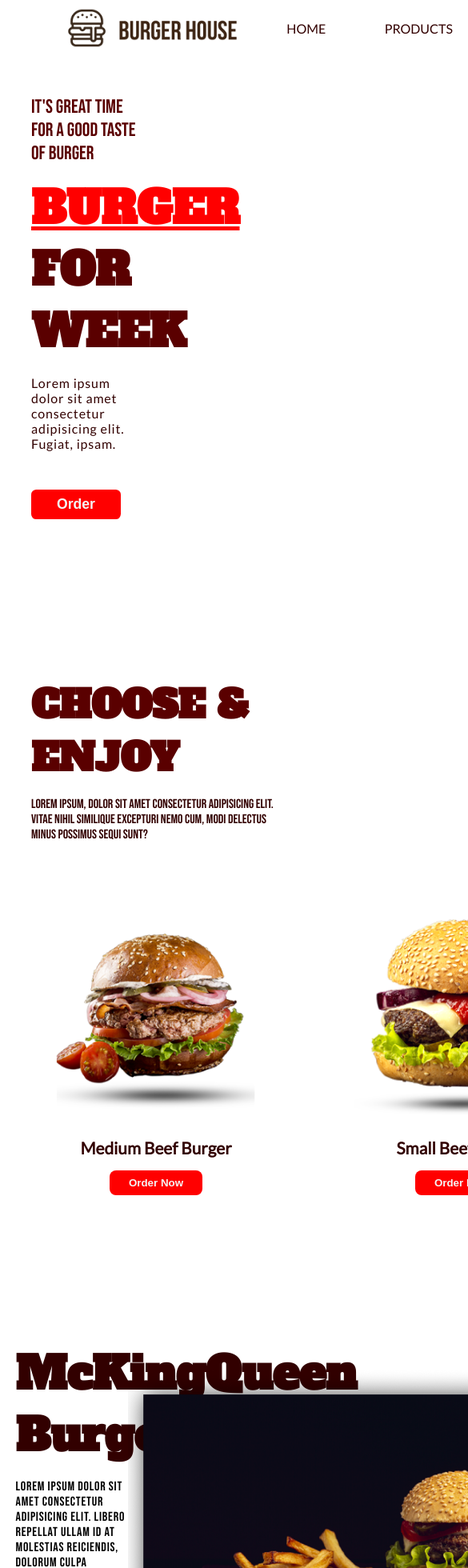
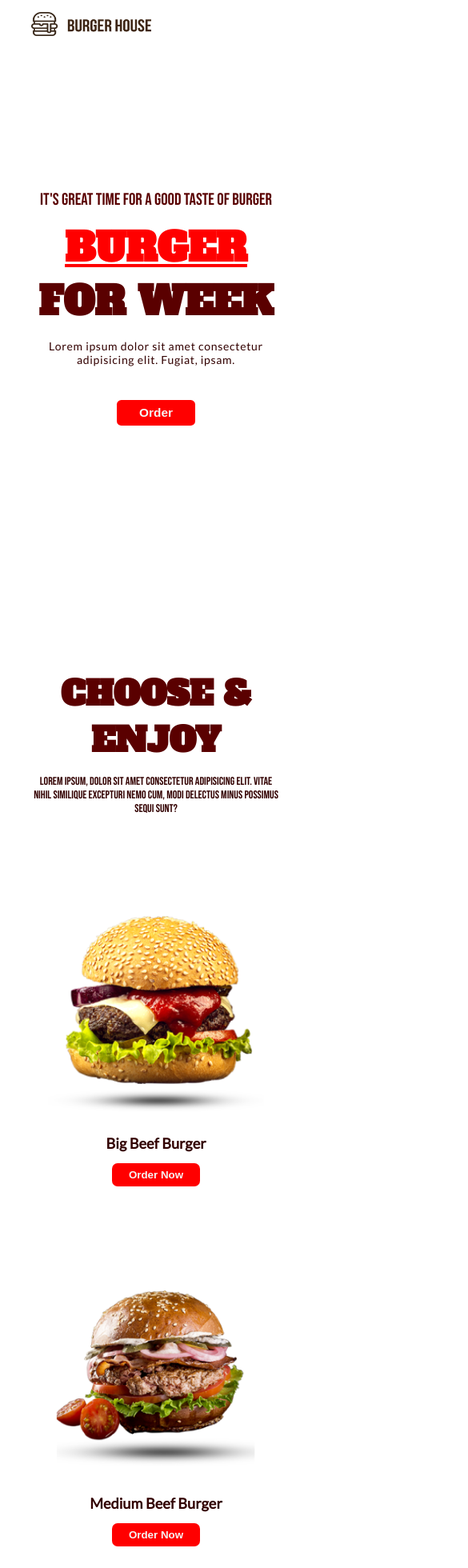
Before and after one commit to okkyprasetian/fjp-restaurant, a React (Create React App) app: page / in a window 390 px wide. Shown: the top 1960 px of the page at 80% size, 585 px wide, since content can reach past the window. Built offline with nearby package versions, Linux system fonts and the light colour scheme.

Commit message:
completed basic styling responsive mobile

```diff
--- a/src/index.css
+++ b/src/index.css
@@ -84,7 +84,8 @@ a {
 }
 
 .logo-img {
-  scale: 0.8;
+  height: 40px;
+  width: 200px;
 }
 
 .navigations {
@@ -278,3 +279,85 @@ a {
 .btn-form:hover {
   background-color: black;
 }
+
+/* ==== MOBILE ==== */
+
+@media screen and (max-width: 768px) {
+
+  :root {
+    font-size: 14px;
+  }
+
+  /* == NAV == */
+  #nav {
+    padding: 0 10%;
+  }
+
+  .logo-img {
+    height: 30px;
+    width: 150px;
+  }
+
+  .navigations {
+    display: none;
+  }
+
+  /* == HOME == */
+  #home {
+    justify-content: center;
+    padding-left: 0;
+  }
+
+  .headline {
+    width: 80%;
+    text-align: center;
+  }
+
+  /* == PRODUCT == */
+  #products {
+    height: auto;
+    padding: 5rem 10%;
+    text-align: center;
+  }
+
+  .cards {
+    flex-direction: column;
+  }
+
+  .card {
+    margin: 3rem 0;
+  }
+
+  /* == ABOUT == */
+  #about {
+    justify-content: center;
+    text-align: center;
+  }
+
+  .about-left {
+    width: 100%;
+  }
+
+  .about-left h2 {
+    font-size: 3rem;
+    margin-bottom: 2rem;
+  }
+
+  .about-left p {
+    margin-bottom: 4rem;
+  }
+
+  .about-right {
+    display: none;
+  }
+
+  /* == CONTAT == */
+  #contact {
+    padding: 10rem 10% 0;
+    text-align: center;
+  }
+
+  #contact h2 {
+    font-size: 2.5rem;
+  }
+}
```
